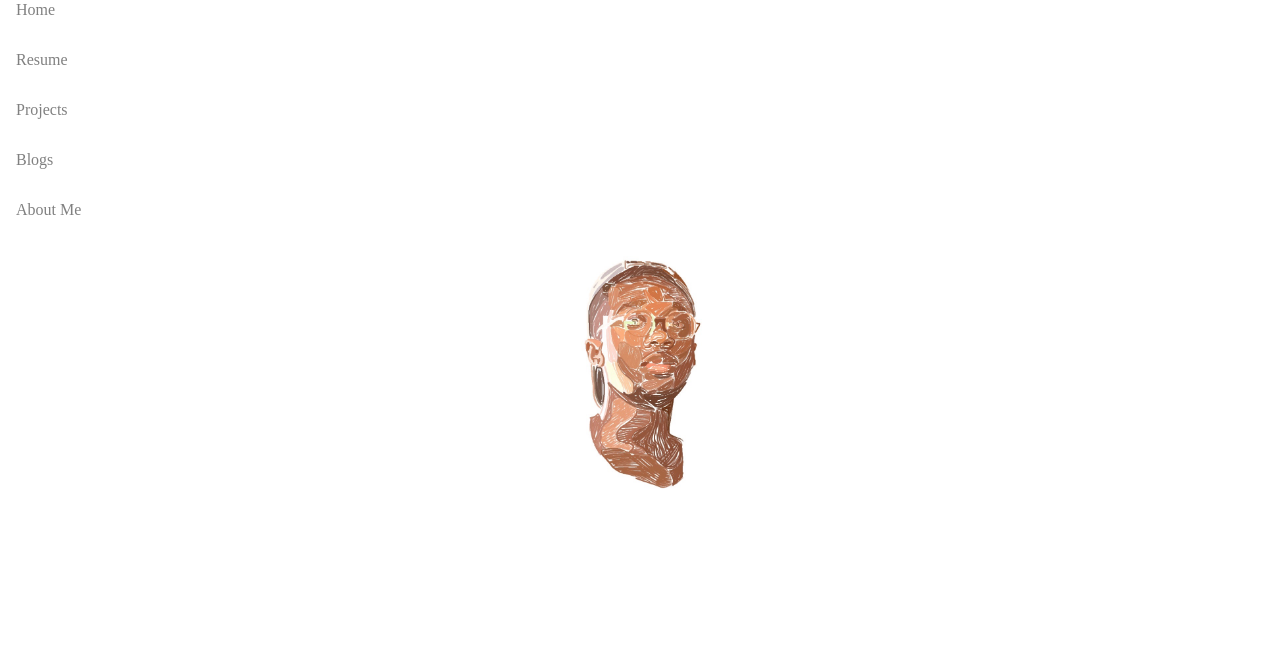
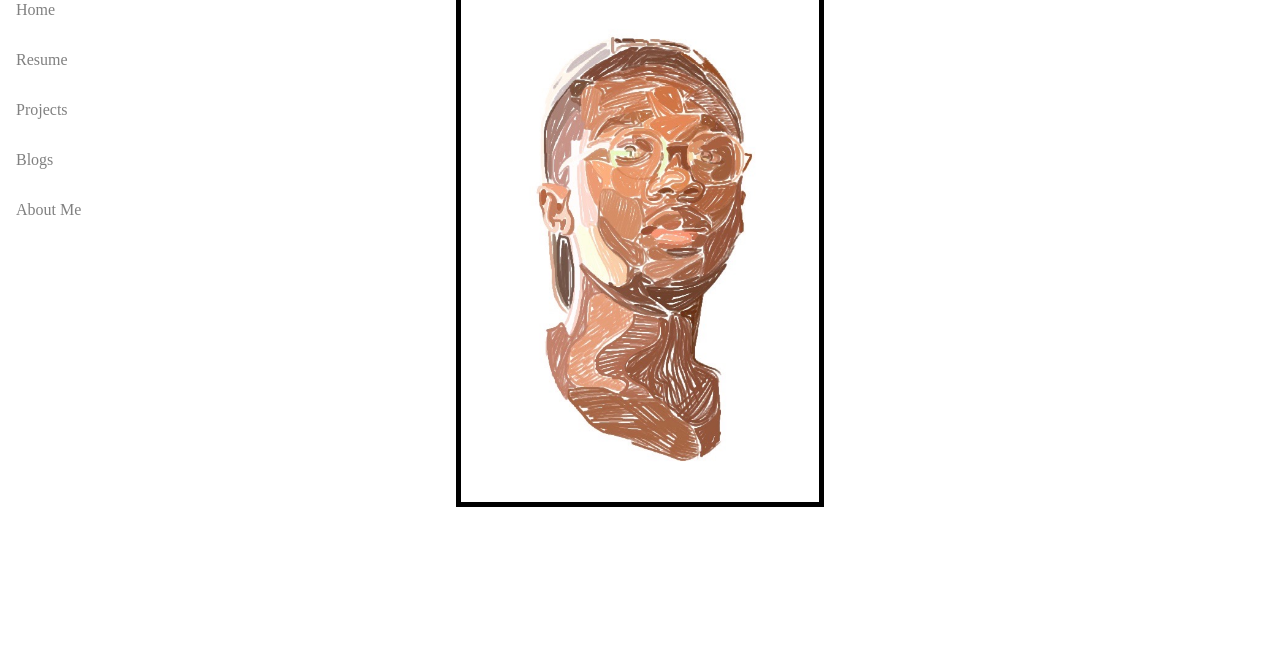
Before and after one commit to Super-Rogatory/portfolio, a plain HTML site: page index.html in a window 1280 px wide. Shown: the part 128-800 px from the top of the page. Drawn offline with Linux system fonts and the light colour scheme; a web font is replaced by a local one.

Commit message:
Created a flex container to hold flex items. Formatted the output of the portrait and list items. 10/04/2020 [Added border]

```diff
--- a/css/style.css
+++ b/css/style.css
@@ -17,9 +17,7 @@ body {
     margin: 0;
     padding: 0;
 }
-span{
 
-}
 nav.container {
     width: 96%; /* make the container smaller, so that flex-end will space items correctly */
     display: flex;
@@ -55,13 +53,16 @@ div.title-container{
 span.portfolio-title{
     font-size: 1.5rem;
 }
-
+/* will allow the flex items to appear next to each other */
+.menu-picture-wrapper-container{
+    display: flex;
+}
 
 nav.vertical-menu {
     display: inline-flex;
     flex-direction: column;
     align-items: flex-start;
-    width: 50%;
+    width: 15%;
 }
 nav.vertical-menu a{
     text-decoration: none;
@@ -69,13 +70,15 @@ nav.vertical-menu a{
     padding: 1rem;
 }
 
-
 nav.center-picture{
     display: inline-flex;
+    flex-direction: row;
     justify-content: center;
-    width: 100%;
+    width: 70%;
 }
 
 img.headshot-picture{
-    width: 15%;
+    border: 5px solid black;
+    width: 40%;
+    height: auto;
 }
--- a/index.html
+++ b/index.html
@@ -31,7 +31,8 @@ https://www.youtube.com/watch?v=IMlhJQwhrxI
             <div class="title-container">
                 <span class="portfolio-title">A Portfolio of Sorts</span>
             </div>
-
+            <!-- populated the flex container with two nested flex containers. -->
+            <div class="menu-picture-wrapper-container">
                 <nav class="vertical-menu">
                     <a href="#" class="active">Home</a> <!--NEED SCRIPT. NEXT WEEKEND. -->
                     <a href="#">Resume</a>
@@ -39,11 +40,12 @@ https://www.youtube.com/watch?v=IMlhJQwhrxI
                     <a href="#">Blogs</a>
                     <a href="#">About Me</a>
 
+
                 </nav>
                 <nav class="center-picture">
                     <img src="images/headshot.JPG" class="headshot-picture">
                 </nav>
-
+            </div>
         </header>
 
         <main>
```
Lines whose indentation alone changed are shown as unchanged.
